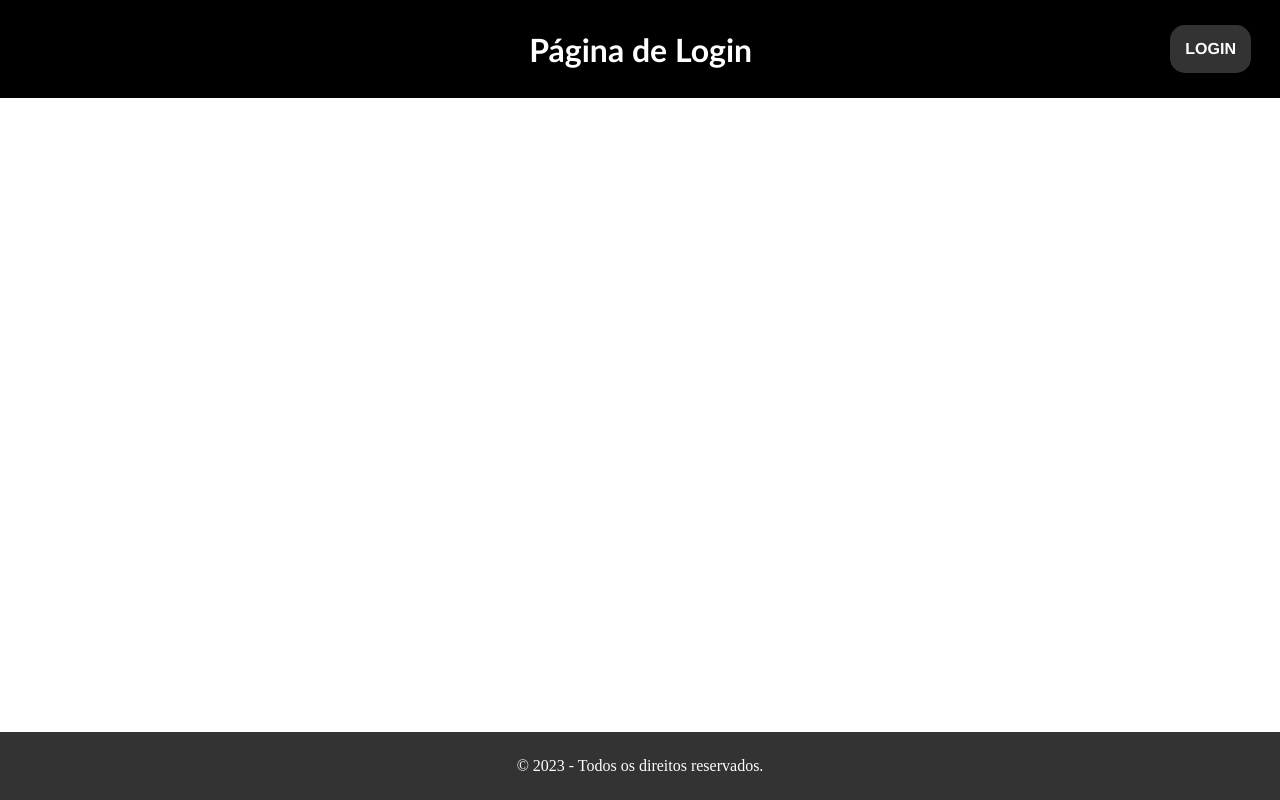
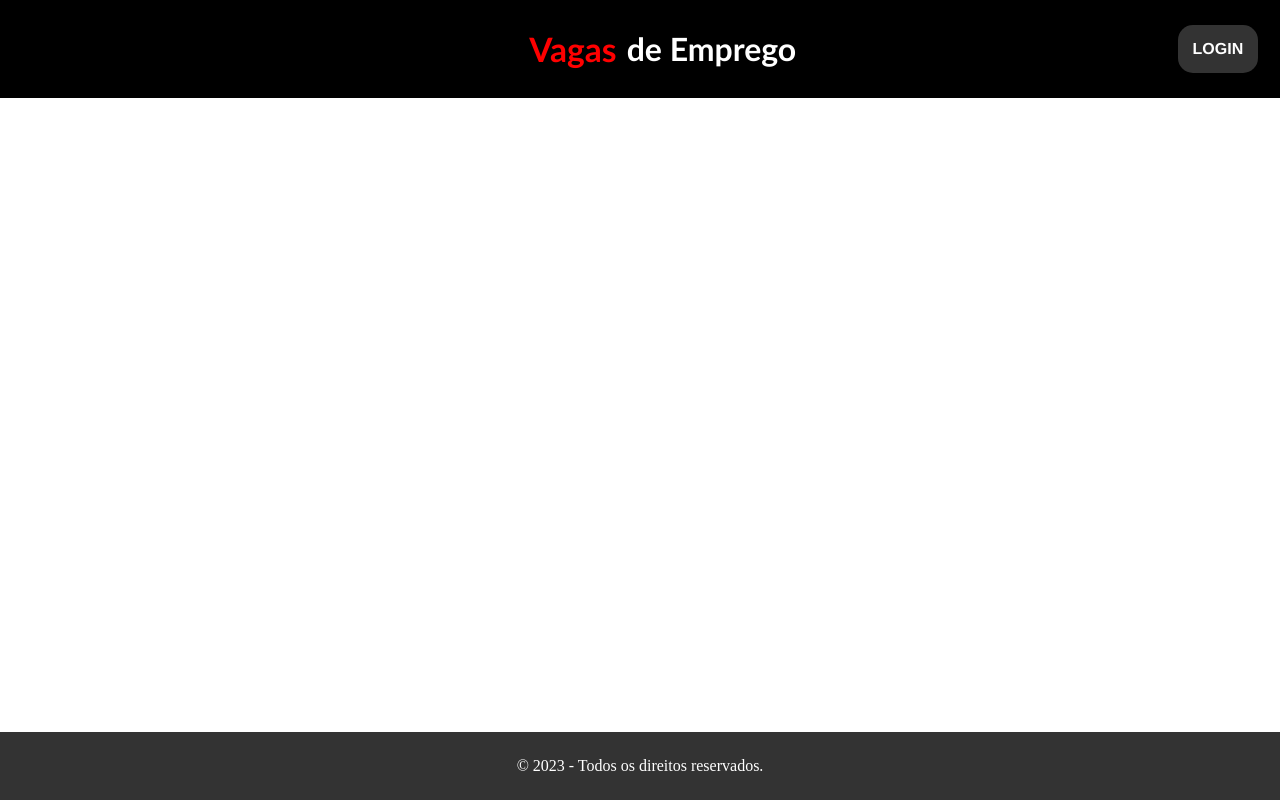
Before and after one commit to berlimjr/login-page-bl, a plain HTML site: page index.html in a window 1280 px wide. Drawn offline with Linux system fonts and the light colour scheme.

Commit message:
Atualização

```diff
--- a/assents/css/style.css
+++ b/assents/css/style.css
@@ -2,6 +2,7 @@
     margin: 0;
     /* padding: 0; */
     box-sizing: border-box;
+    max-width: 100%;
 }
 .header {
     display: flex;
@@ -15,12 +16,14 @@
 
 }
 .title-header {
+    display: flex;
+    gap: 10px;
     position: relative;
     left: 41%;
 }
 .login-1 {
     position: relative;
-    left: 75%;
+    left: 72%;
     color: white;
     text-decoration: none;
     background-color: #333;
@@ -34,6 +37,10 @@
     color: red;
     transition: 0.5s all;
 }
+#vagas {
+    color: red;
+    font-size: 105%;
+}
 .footer {
     background-color: #333;
     color: white;
--- a/index.html
+++ b/index.html
@@ -9,7 +9,7 @@
 </head>
 <body>
     <header class="header">
-        <h1 class="title-header">Página de Login</h1>
+        <h1 class="title-header"><p id="vagas">Vagas</p> de Emprego</h1>
         <a class="login-1" href="#">LOGIN</a>
     </header>
     <section></section>
```
Also changed, not shown: assents/javascripts/scripts.js (added).
